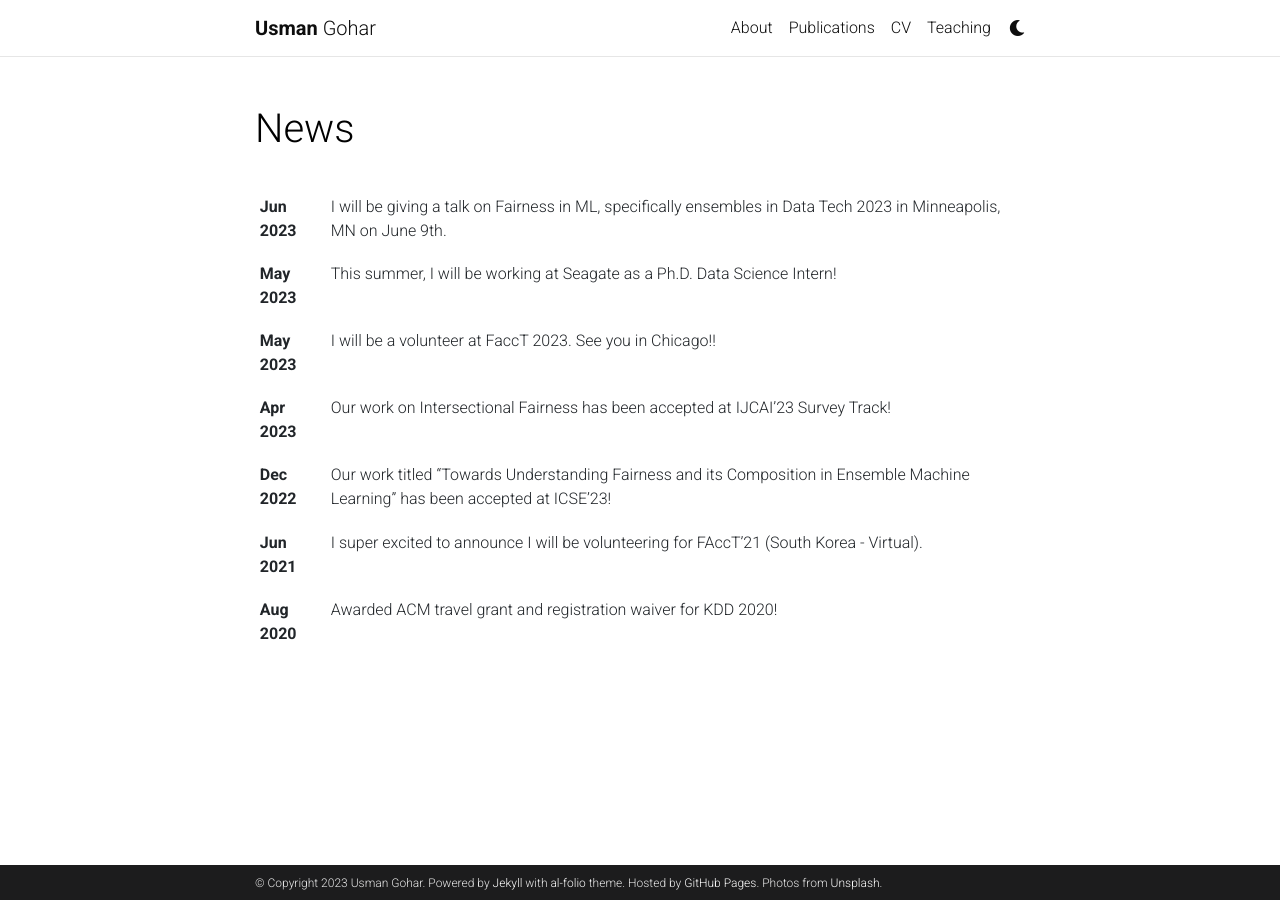
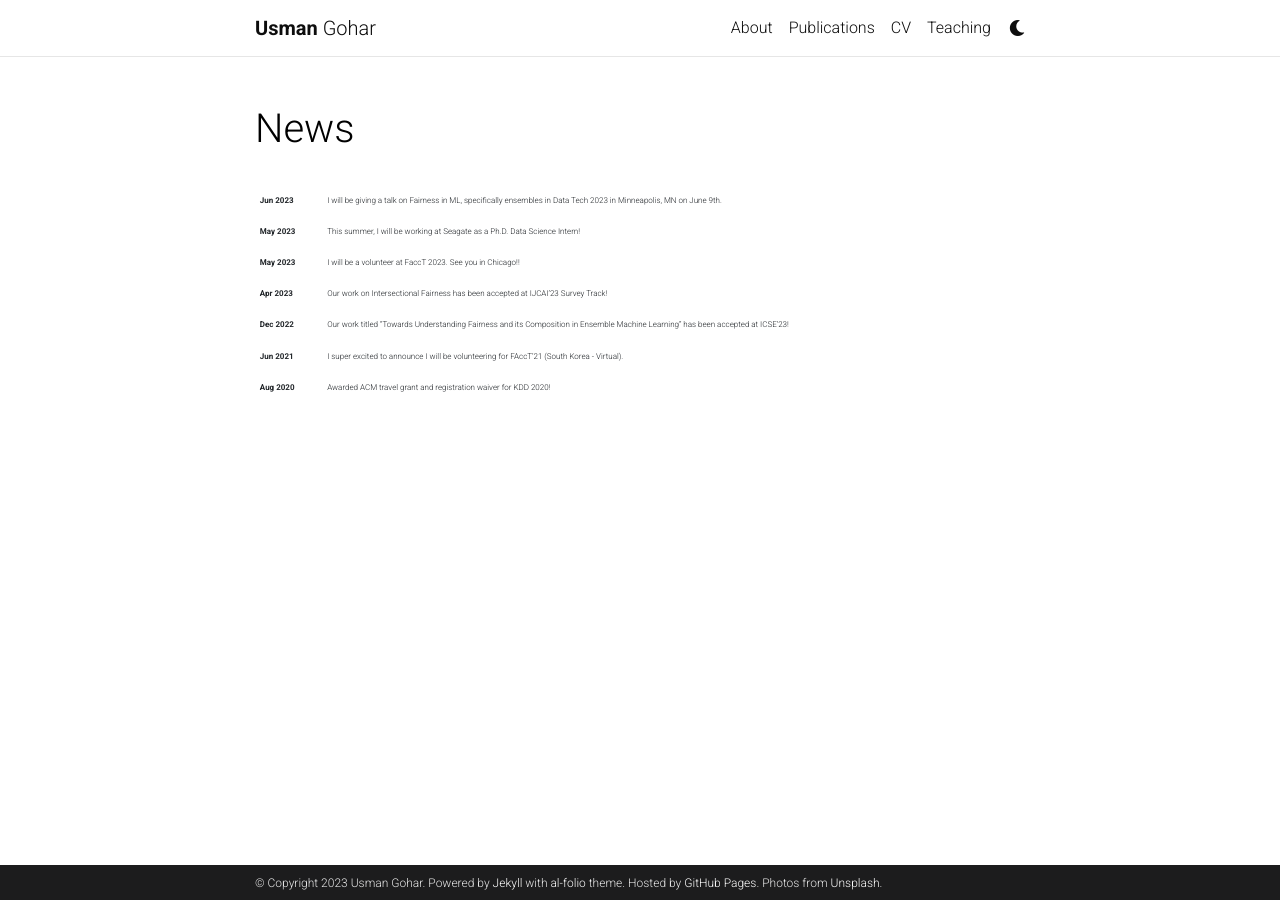
Before and after one commit to UsmanGohar/usmangohar.github.io, a Jekyll site: the page built from news.html, in a window 1280 px wide. Built offline with Jekyll 4.4.1, drawn with Linux system fonts in a browser that asks for light colours; full-size pictures stand in for the smaller copies a plugin makes; comment, search, counter and statistics services are not loaded; a style sheet for code colours, icons or effects is not loaded.

Commit message:
Update _base.scss

```diff
--- a/_sass/_base.scss
+++ b/_sass/_base.scss
@@ -26,7 +26,7 @@ hr {
 table {
   td,
   th {
-    font-size: 1rem;
+    font-size: 0.5rem;
   }
 
   th {
```
